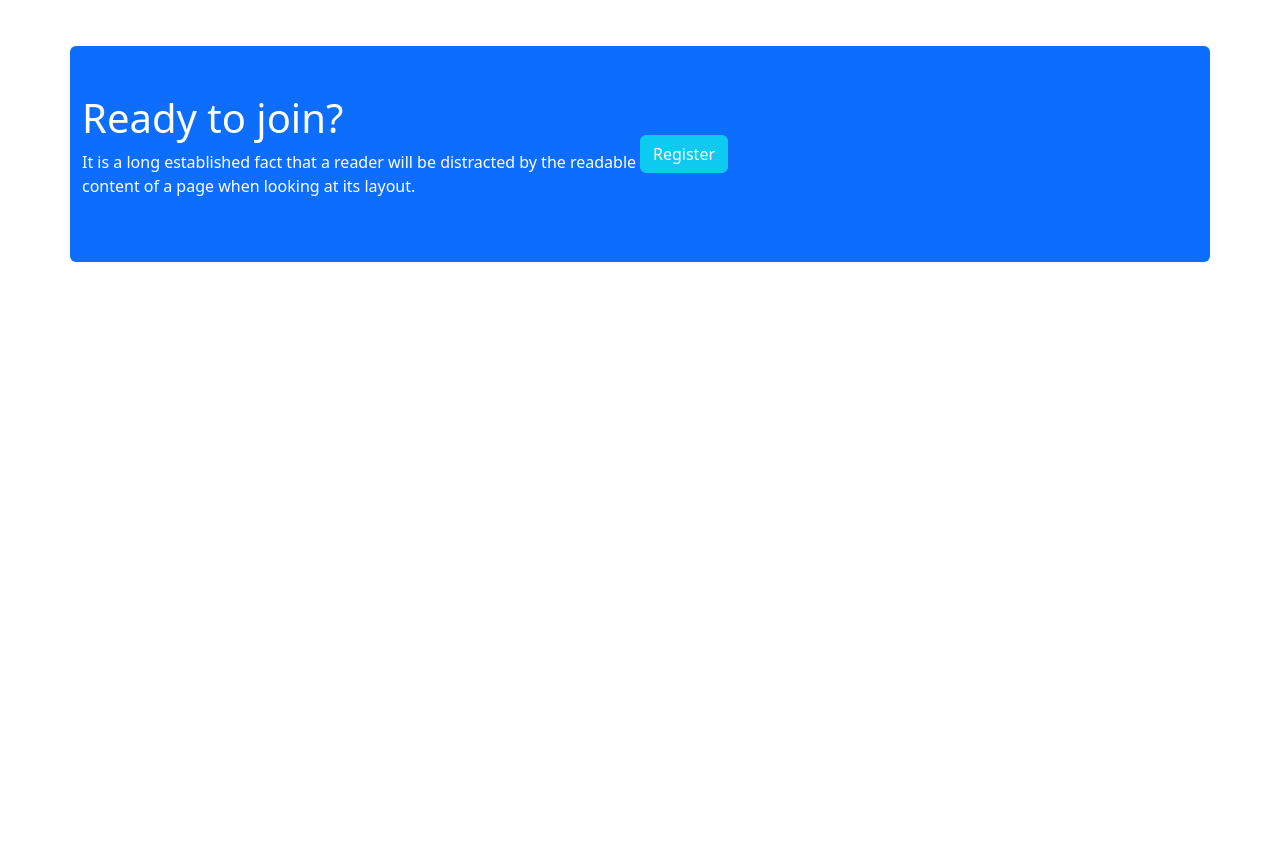
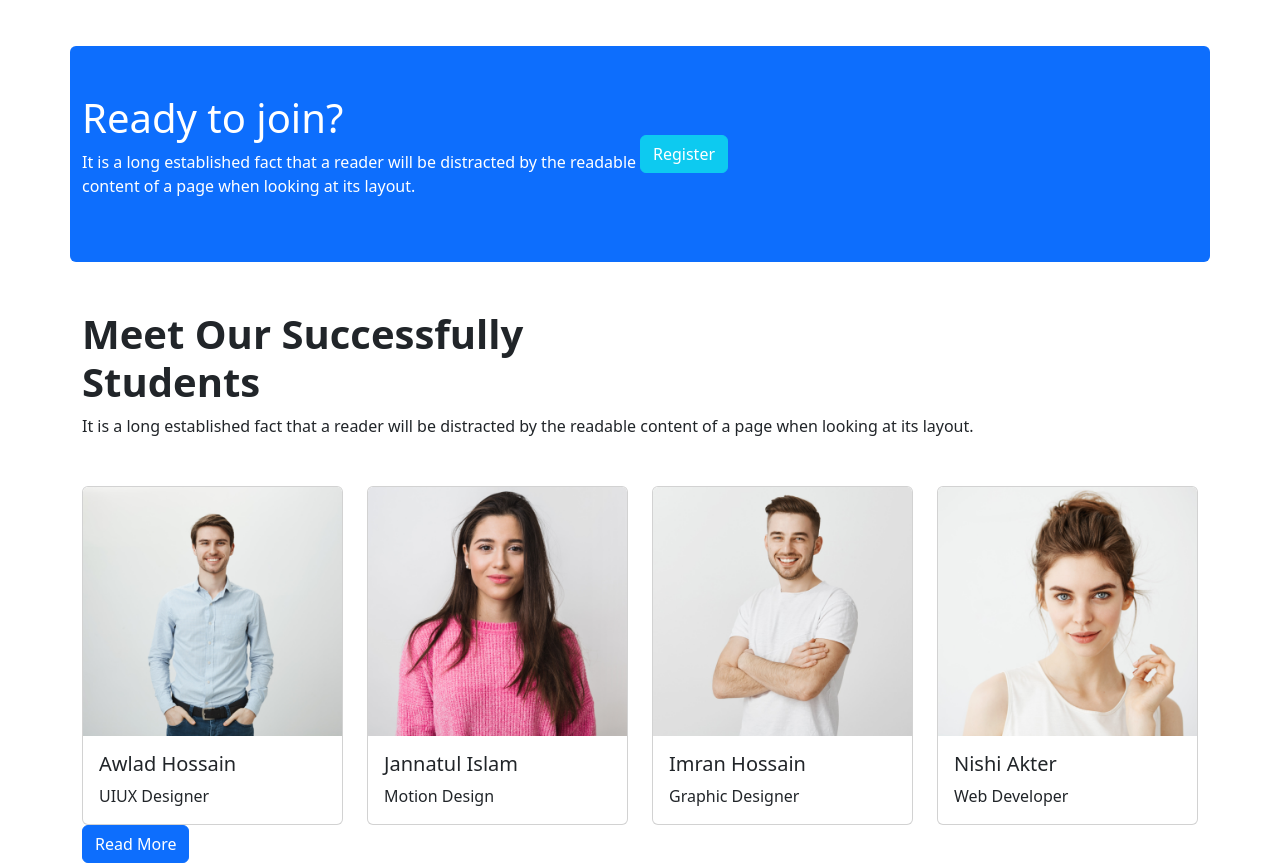
Before and after one commit to lutforrahmanseu/web-wonders, a plain HTML site: page index.html in a window 1280 px wide. Shown: the part 2340-3203 px from the top of the page. Before the commit the page ends 2602 px from the top, so only its background shows below. Drawn offline with nearby package versions, Linux system fonts and the light colour scheme.

Commit message:
success section

```diff
--- a/index.html
+++ b/index.html
@@ -30,7 +30,7 @@
                         <a class="nav-link" href="#deals">Deals</a>
                       </li>
                       <li class="nav-item">
-                        <a class="nav-link" href="#">Success</a>
+                        <a class="nav-link" href="#success">Success</a>
                       </li>
                       <li class="nav-item">
                         <a class="nav-link" href="#">About</a>
@@ -244,6 +244,55 @@
          </div>
     </section>
     <!------------------- deals section End--------------- -->
+    <!------------------ success section start ------------- -->
+    <section id="success">
+        <div class="container mt-5">
+               <h2 class="fs-1 fw-bold">Meet Our Successfully <br> Students</h2>
+               <p>It is a long established fact that a reader will be distracted by the readable content of a page when looking at its layout.</p>
+               <div class="mt-5">
+                <div class="row row-cols-1 row-cols-lg-4 row-cols-md-2 g-4">
+                    <div class="col">
+                      <div class="card">
+                        <img src="./images/student/student-1.png" class="card-img-top" alt="No image">
+                        <div class="card-body">
+                          <h5 class="card-title">Awlad Hossain</h5>
+                          <p class="card-text">UIUX Designer</p>
+                        </div>
+                      </div>
+                    </div>
+                    <div class="col">
+                      <div class="card">
+                        <img src="./images/student/student-2.png" class="card-img-top" alt="No image">
+                        <div class="card-body">
+                          <h5 class="card-title">Jannatul Islam</h5>
+                          <p class="card-text">Motion Design</p>
+                        </div>
+                      </div>
+                    </div>
+                    <div class="col">
+                      <div class="card">
+                        <img src="./images/student/student-3.png" class="card-img-top" alt="No image">
+                        <div class="card-body">
+                          <h5 class="card-title">Imran Hossain</h5>
+                          <p class="card-text">Graphic Designer</p>
+                        </div>
+                      </div>
+                    </div>
+                    <div class="col">
+                      <div class="card">
+                        <img src="./images/student/student-4.png" class="card-img-top" alt="No image">
+                        <div class="card-body">
+                          <h5 class="card-title">Nishi Akter</h5>
+                          <p class="card-text">Web Developer</p>
+                        </div>
+                      </div>
+                    </div>
+                  </div>
+               </div>
+               <button class="btn btn-primary text-white" type="submit">Read More</button>
+        </div>
+    </section>
+    <!------------------ success section end ------------- -->
 
     </main>
 
```
